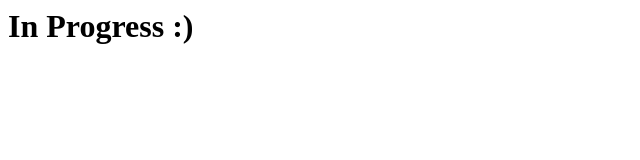
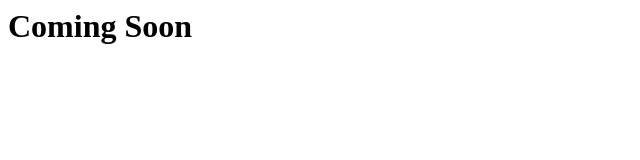
Before and after one commit to m-farmer/portfolio-site, a plain HTML site: page index.html in a window 1280 px wide. Shown: the whole page, without its empty margins (0-640 px from the left). Drawn offline with Linux system fonts and the light colour scheme.

Commit message:
changed text for index.html

```diff
--- a/index.html
+++ b/index.html
@@ -1 +1 @@
-<h1>In Progress :)</h1>
+<h1>Coming Soon</h1>
```
